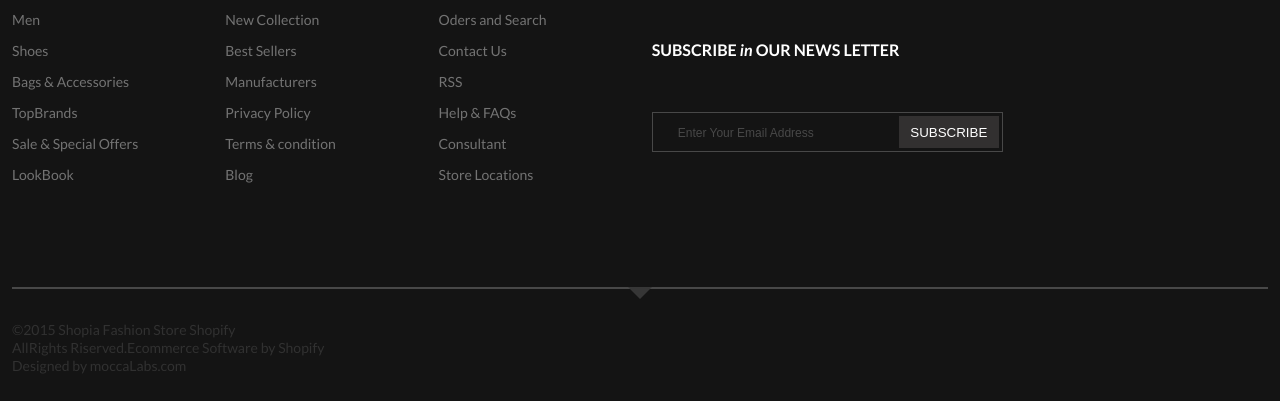
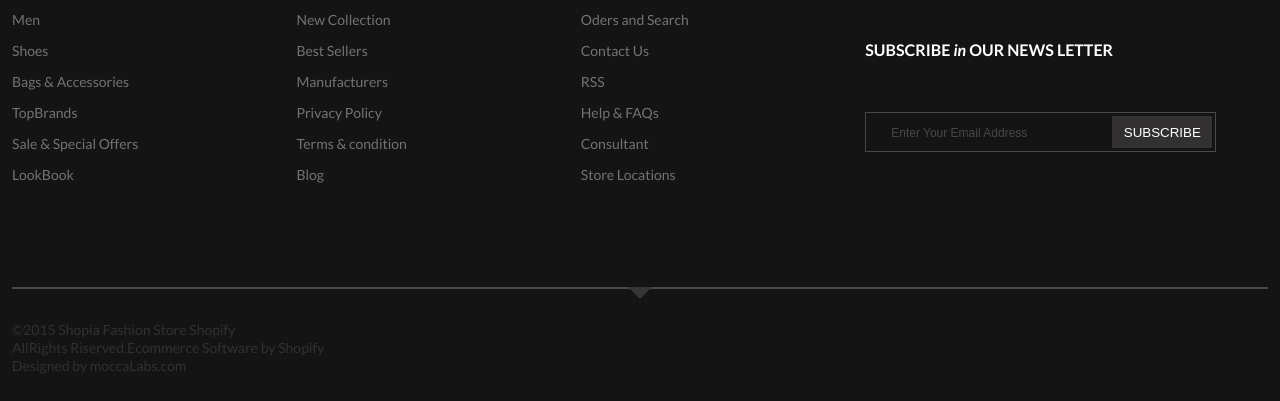
Before and after one commit to manusaini0017/Shophia, a plain HTML site: page index.html in a window 1280 px wide. Shown: the part 4035-4436 px from the top of the page. Drawn offline with nearby package versions, Linux system fonts and the light colour scheme; a web font is replaced by a local one.

Commit message:
change in code

```diff
--- a/css/style.css
+++ b/css/style.css
@@ -78,7 +78,7 @@ nav li{margin-right: 15px; }
  .wrap-2 .currency{border: none; background-color: black; color: white; text-transform: uppercase; padding: 4px; margin-left: 47px; width:90px; height: 35px;}
 
  .menu span{height: 2px; background-color: #000; margin: 6px 10px; display: block; }
- .menu{width: 90px;
+ .menu{width: 50px;
     height: 35px;
    border-radius: 10px;
    border: 2px solid;
@@ -240,6 +240,7 @@ left: 50%; transform: translateX(-50%);}
 
     .review{column-gap: 22px;}
 
+    .wrap-9 input{width: 166px;}
 
 }
 
@@ -263,6 +264,8 @@ left: 50%; transform: translateX(-50%);}
 
    .review h3{margin: 25px 0 10px 0;}
    .precent{left: 25px;}
+
+
 
 
 }
--- a/index.html
+++ b/index.html
@@ -407,7 +407,9 @@
         <div class="container">
             <div class="row  ">
 
-                <div class="col-2 col-m-4">
+               <div class="col-8 col-m-12">
+                <div class="row">
+                    <div class="col-4 ">
                         <h3>SHOPS</h3>
                         <ul class="list">
                             <li><a href="">New In</a></li>
@@ -420,7 +422,7 @@
                             <li><a href="">LookBook</a></li>
                         </ul>
                     </div>
-                <div class="col-2 col-m-4">
+                    <div class="col-4 ">
                         <h3>INFORMATION</h3>
                         <ul class="list">
                         <li><a href="">About Us</a></li>
@@ -433,7 +435,7 @@
                         <li><a href="">Blog</a></li>
                         </ul>
                     </div>
-                <div class="col-2 col-m-4">
+                    <div class="col-4 ">
                         <h3>CUSTOMER SERVICE</h3>
 
                         <ul class="list">
@@ -447,8 +449,10 @@
                             <li><a href="">Store Locations</a></li>
                             </ul>
                     </div>
+                </div>
+               </div>
 
-                <div class="col-6col-m-12 ">
+                <div class="col-4 col-m-12 ">
                     <h3>STAY CONNECTED</h3>
 
                     <ul class="flex social-small ">
@@ -464,9 +468,6 @@
                         <input type="email"  aria-label="email" placeholder="Enter Your Email Address">
                         <button type="submit">SUBSCRIBE</button>
                     </form>
-
-
-
                 </div>
             </div>
 
```
Lines whose indentation alone changed are shown as unchanged.
